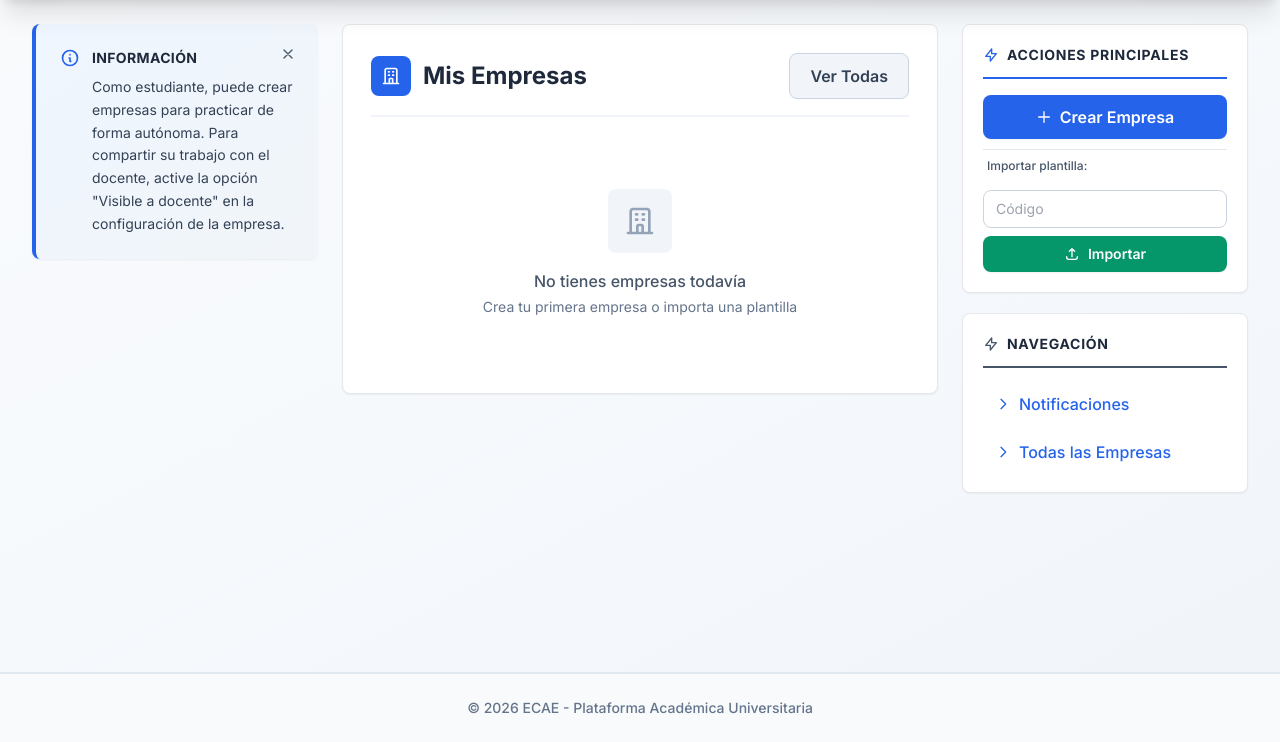
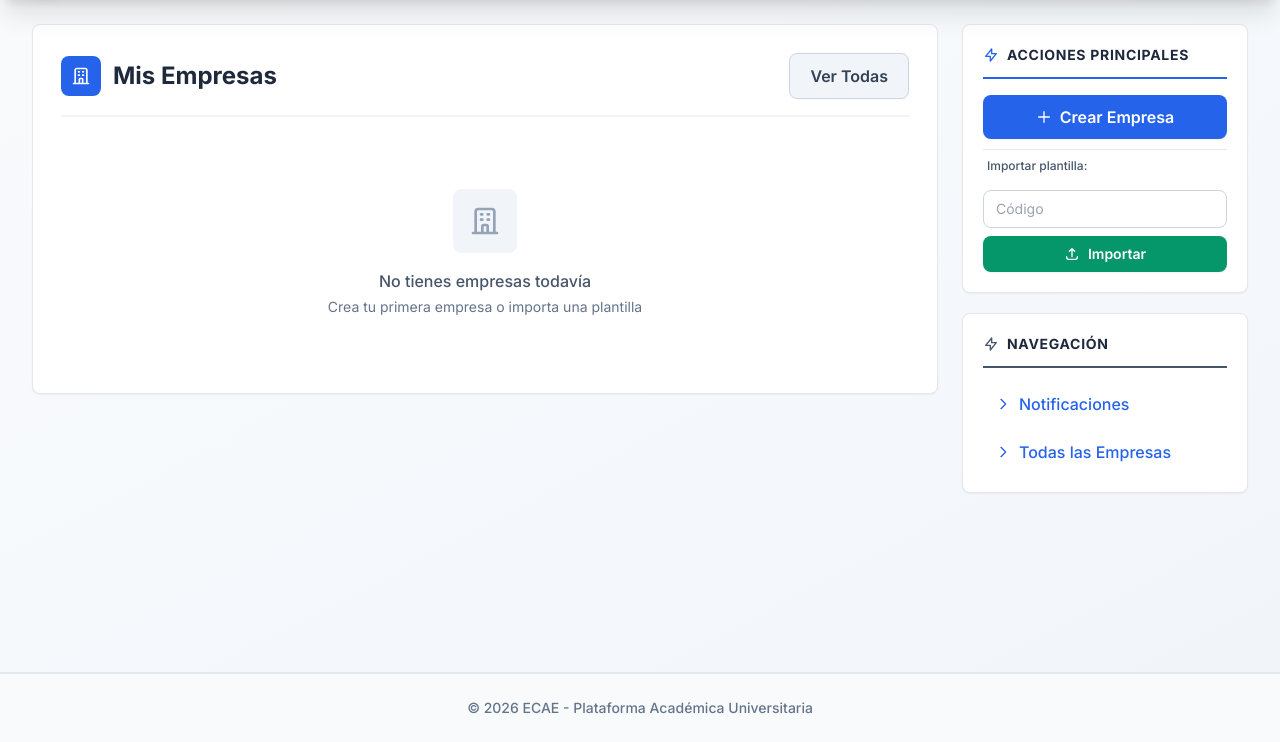
Before and after one commit to EliKat2005/proyecto-enci, a Django app: template templates/core/home.html in a window 1280 px wide. Shown: the part 66-808 px from the top of the page. Run offline with Django 5.2, Linux system fonts and the light colour scheme; the template is opened without the code that fills it, so the values that code supplies are empty; parts of the project's set-up code (start-up, migrations or seed data) failed here and were passed over; some libraries are stand-ins or nearby versions.

Commit message:
refactor: Remove collapsible info panel from home dashboard

```diff
--- a/templates/core/home.html
+++ b/templates/core/home.html
@@ -41,39 +41,8 @@
     <div class="max-w-[1600px] mx-auto py-6 px-4 xl:px-8">
 
         <div class="grid grid-cols-1 lg:grid-cols-12 gap-6">
-            <!-- Información (columna izquierda - colapsable) -->
-            <div id="infoPanel" class="lg:col-span-3 space-y-6 transition-all duration-300">
-                <div class="bg-gradient-to-br from-blue-50 to-slate-100 dark:from-slate-900 dark:to-slate-950 p-6 rounded-lg shadow-sm border-l-4 border-blue-600 dark:border-blue-500 card-hover relative">
-                    <button onclick="toggleInfoPanel()" class="absolute top-4 right-4 p-1.5 hover:bg-white/60 dark:hover:bg-slate-800 rounded-lg transition-colors group" title="Cerrar panel">
-                        <svg class="w-4 h-4 text-slate-600 dark:text-slate-400 group-hover:text-slate-800 dark:group-hover:text-slate-200" fill="none" stroke="currentColor" viewBox="0 0 24 24">
-                            <path stroke-linecap="round" stroke-linejoin="round" stroke-width="2" d="M6 18L18 6M6 6l12 12"></path>
-                        </svg>
-                    </button>
-                    <div class="flex items-start space-x-3">
-                        <div class="flex-shrink-0">
-                            <svg class="w-5 h-5 text-blue-600 dark:text-blue-400" fill="none" stroke="currentColor" viewBox="0 0 24 24"><path stroke-linecap="round" stroke-linejoin="round" stroke-width="2" d="M13 16h-1v-4h-1m1-4h.01M21 12a9 9 0 11-18 0 9 9 0 0118 0z"></path></svg>
-                        </div>
-                        <div>
-                            <h4 class="font-bold text-slate-800 dark:text-slate-100 mb-2 text-sm uppercase tracking-wide">Información</h4>
-                            {% if is_docente %}
-                                <p class="text-sm text-slate-700 dark:text-slate-300 leading-relaxed">Como docente, puede crear plantillas empresariales y generar códigos de acceso para que sus estudiantes importen copias independientes. Supervise el progreso y proporcione retroalimentación detallada.</p>
-                            {% else %}
-                                <p class="text-sm text-slate-700 dark:text-slate-300 leading-relaxed">Como estudiante, puede crear empresas para practicar de forma autónoma. Para compartir su trabajo con el docente, active la opción "Visible a docente" en la configuración de la empresa.</p>
-                            {% endif %}
-                        </div>
-                    </div>
-                </div>
-            </div>
-
-            <!-- Botón flotante para mostrar información cuando está oculta -->
-            <button id="showInfoButton" onclick="toggleInfoPanel()" class="hidden fixed left-4 top-32 z-40 bg-blue-600 dark:bg-blue-700 hover:bg-blue-700 dark:hover:bg-blue-600 text-white rounded-lg shadow-lg transition-all p-3 group" title="Mostrar información">
-                <svg class="w-5 h-5 transform group-hover:scale-110 transition-transform" fill="none" stroke="currentColor" viewBox="0 0 24 24">
-                    <path stroke-linecap="round" stroke-linejoin="round" stroke-width="2" d="M13 16h-1v-4h-1m1-4h.01M21 12a9 9 0 11-18 0 9 9 0 0118 0z"></path>
-                </svg>
-            </button>
-
             <!-- Main column (empresas) -->
-            <div id="mainColumn" class="lg:col-span-6 space-y-6 transition-all duration-300">
+            <div class="lg:col-span-9 space-y-6">
 
                 <!-- Empresas -->
                 <div class="bg-white dark:bg-slate-900 p-7 rounded-lg shadow-sm border dark:border-slate-800 card-hover">
@@ -152,49 +121,4 @@
     </div>
 </div>
 
-<script>
-function toggleInfoPanel() {
-    const infoPanel = document.getElementById('infoPanel');
-    const showButton = document.getElementById('showInfoButton');
-    const mainColumn = document.getElementById('mainColumn');
-    const sidebar = document.getElementById('sidebar');
-
-    if (infoPanel.classList.contains('hidden')) {
-        // Mostrar panel
-        infoPanel.classList.remove('hidden');
-        showButton.classList.add('hidden');
-
-        // Ajustar grid a 3 columnas (3-6-3)
-        setTimeout(() => {
-            infoPanel.classList.add('lg:col-span-3');
-            mainColumn.classList.remove('lg:col-span-9');
-            mainColumn.classList.add('lg:col-span-6');
-        }, 10);
-
-        // Guardar preferencia
-        localStorage.setItem('infoPanelVisible', 'true');
-    } else {
-        // Ocultar panel
-        infoPanel.classList.add('hidden');
-        showButton.classList.remove('hidden');
-
-        // Ajustar grid a 2 columnas (9-3)
-        infoPanel.classList.remove('lg:col-span-3');
-        mainColumn.classList.remove('lg:col-span-6');
-        mainColumn.classList.add('lg:col-span-9');
-
-        // Guardar preferencia
-        localStorage.setItem('infoPanelVisible', 'false');
-    }
-}
-
-// Restaurar estado al cargar la página
-document.addEventListener('DOMContentLoaded', function() {
-    const isVisible = localStorage.getItem('infoPanelVisible');
-    if (isVisible === 'false') {
-        toggleInfoPanel();
-    }
-});
-</script>
-
 {% endblock %}
```
